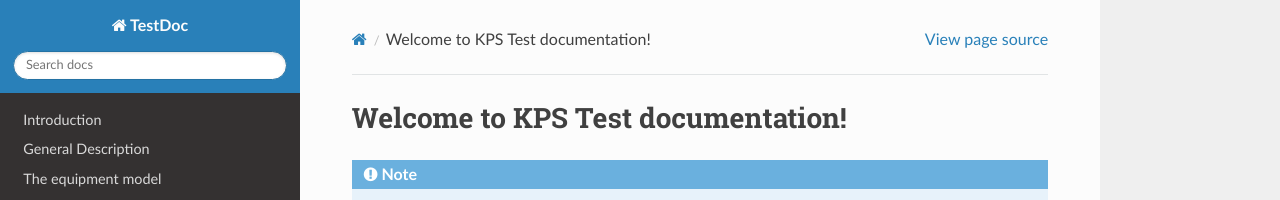
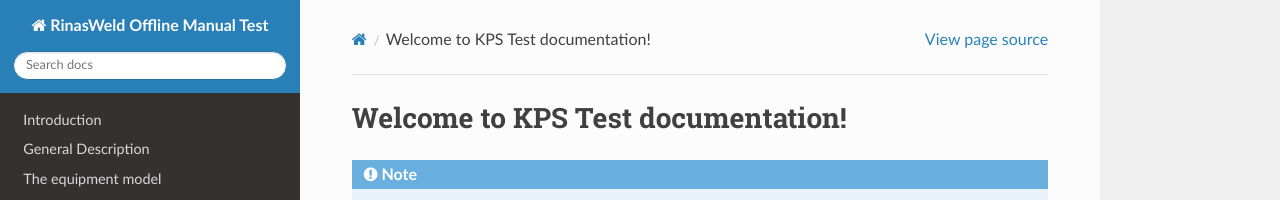
Before and after one commit to s307543138/Manual, a Sphinx documentation site: the page built from docs/source/index.rst, in a window 1280 px wide. Shown: the top 200 px of the page. Built offline with Sphinx 7.4.7 and the Read the Docs theme 3.1.0, drawn with Linux system fonts in a browser that asks for light colours.

Commit message:
Update conf.py

```diff
--- a/docs/source/conf.py
+++ b/docs/source/conf.py
@@ -2,12 +2,15 @@
 
 # -- Project information
 
-project = 'TestDoc'
+project = 'RinasWeld Offline Manual Test'
 copyright = '2025, KPS'
 author = 'KPS'
 
-release = '0.1'
-version = '0.1.0'
+release = '1.0'
+version = '1.0.0'
+
+html_title = "RinasWeld Offline Manual"
+html_short_title = "RinasWeld Manual"
 
 # -- General configuration
 
```
